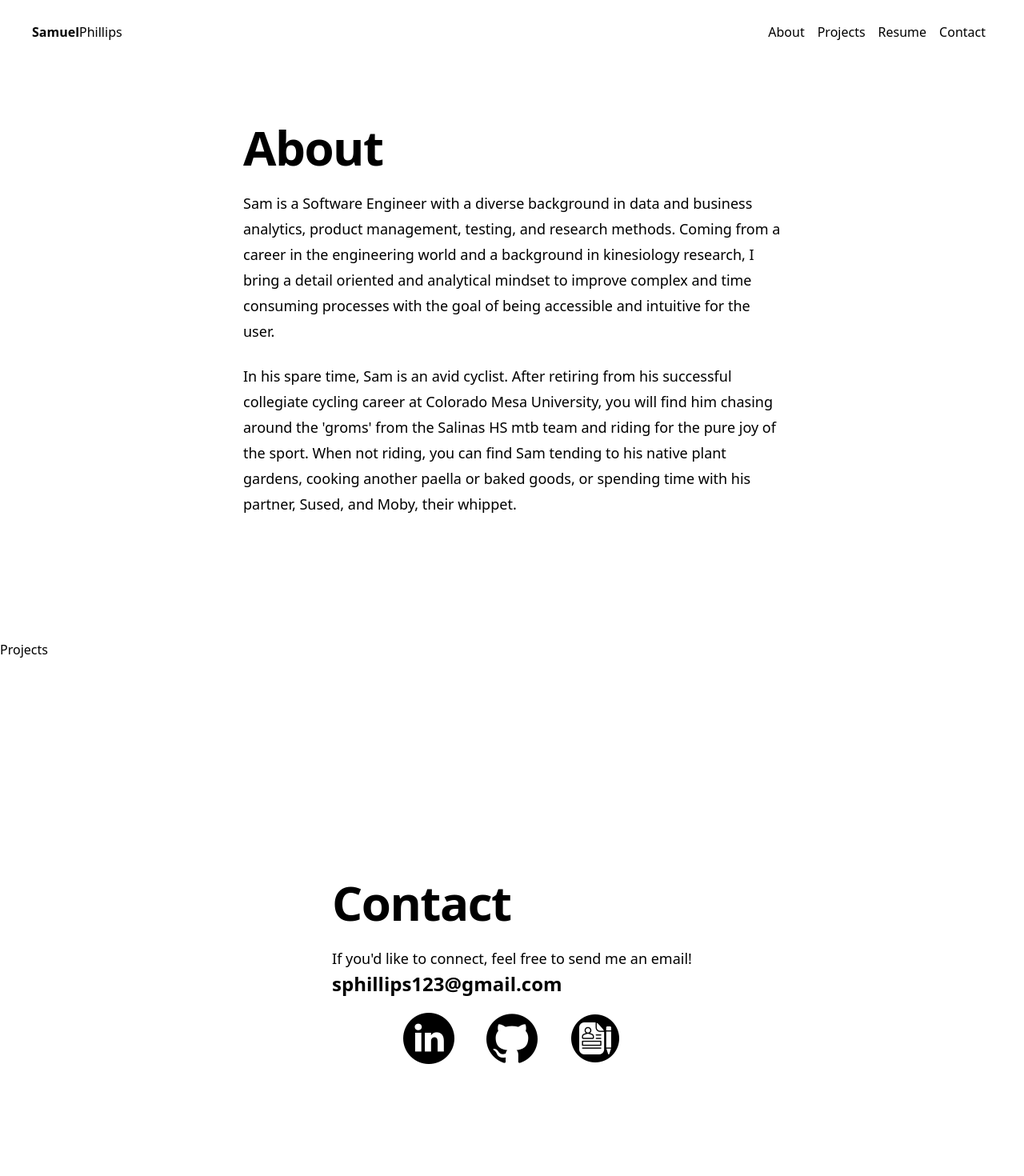
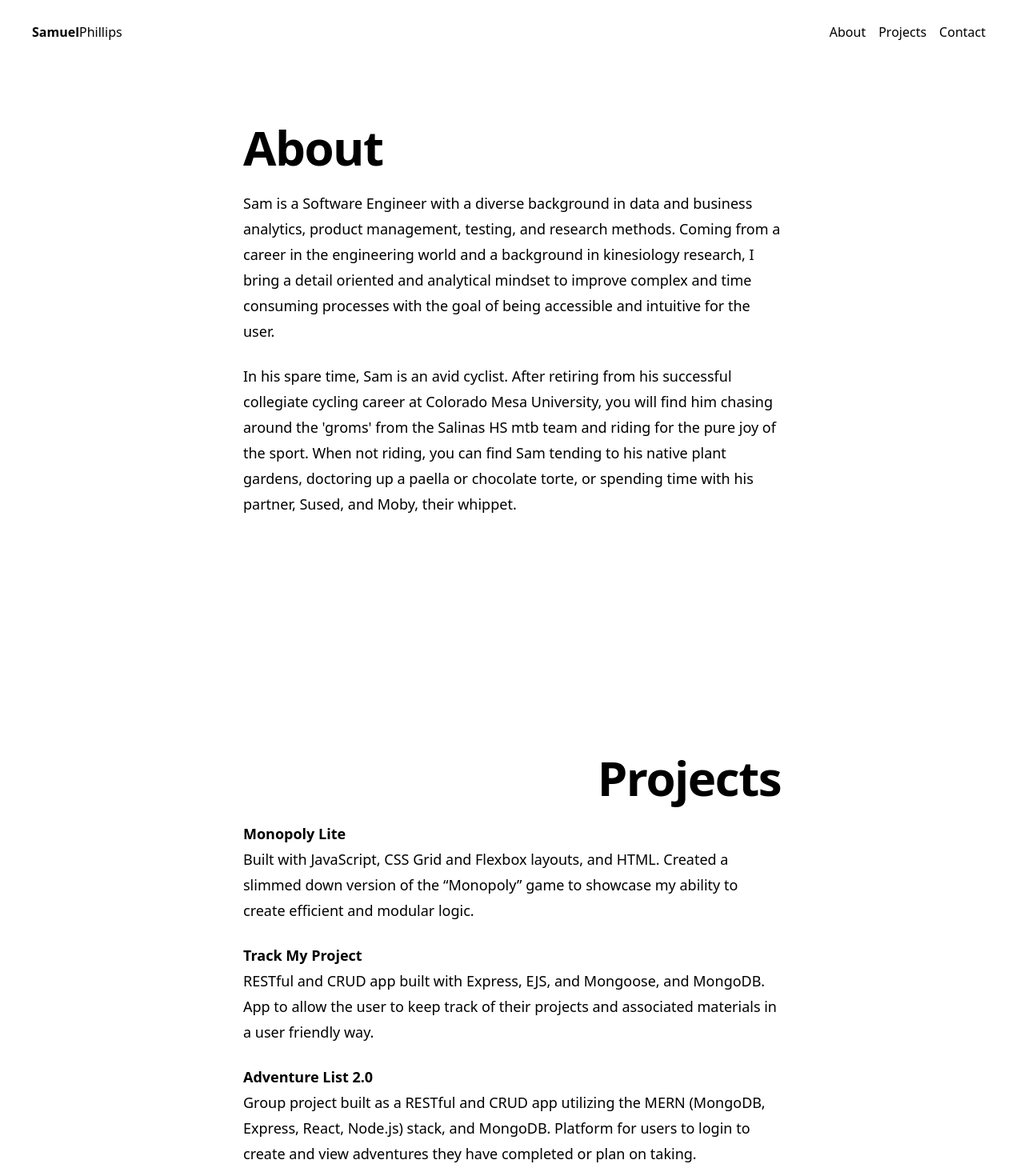
Before and after one commit to samphillips123/portfolio, a React (Create React App) app: page / in a window 1280 px wide. Shown: the top 1470 px of the page at 80% size. Built offline with nearby package versions, Linux system fonts and the light colour scheme.

Commit message:
updated projects section

```diff
--- a/src/components/About.js
+++ b/src/components/About.js
@@ -27,7 +27,7 @@ const About = () => {
                         data-aos-delay='100'
                         className='mt-6 text-lg leading-8'
                     >
-                In his spare time, Sam is an avid cyclist. After retiring from his successful collegiate cycling career at Colorado Mesa University, you will find him chasing around the 'groms' from the Salinas HS mtb team and riding for the pure joy of the sport. When not riding, you can find Sam tending to his native plant gardens, cooking another paella or baked goods, or spending time with his partner, Sused, and Moby, their whippet.
+                        In his spare time, Sam is an avid cyclist. After retiring from his successful collegiate cycling career at Colorado Mesa University, you will find him chasing around the 'groms' from the Salinas HS mtb team and riding for the pure joy of the sport. When not riding, you can find Sam tending to his native plant gardens, doctoring up a paella or chocolate torte, or spending time with his partner, Sused, and Moby, their whippet.
                     </p>
                 </div>
             </div>
--- a/src/components/Contact.js
+++ b/src/components/Contact.js
@@ -10,9 +10,6 @@ const Contact = () => {
                     <h2 className='text-4xl font-bold tracking-tight text-primary-green sm:text-6xl'>
                         Contact
                     </h2>
-                    <p className='mt-6 text-lg leading-8'>
-
-                    </p>
                     <p className='mt-4 text-lg leading-8'>
                         If you'd like to connect, feel free to send me an email!
                     </p>
--- a/src/components/Nav.js
+++ b/src/components/Nav.js
@@ -141,15 +141,7 @@ const Nav = () => {
                                 Projects
                             </Link>
                             <Link
-                                to='resume'
-                                duration={0}
-                                smooth={true}
-                                className='cursor-pointer text-base hover:text-primary-green transition duration-200'
-                            >
-                                Resume
-                            </Link>
-                            <Link
-                                to='Contact'
+                                to='contact'
                                 duration={0}
                                 smooth={true}
                                 className='cursor-pointer text-base hover:text-primary-green transition duration-200'
@@ -237,16 +229,6 @@ const Nav = () => {
                             </motion.div>
                             <motion.div variants={navItemMotion} >
                                 <Link
-                                    to='resume'
-                                    smooth={true}
-                                    className='cursor-pointer text-2xl sm:text-4xl'
-                                    onClick={() => setToggled(false)}
-                                >
-                                    Resume
-                                </Link>
-                            </motion.div>
-                            <motion.div variants={navItemMotion} >
-                                <Link
                                     to='contact'
                                     smooth={true}
                                     className='cursor-pointer text-2xl sm:text-4xl'
--- a/src/components/Projects.js
+++ b/src/components/Projects.js
@@ -1,6 +1,64 @@
 const Projects = () => {
     return (
-        <h1>Projects</h1>
+        <div id='projects' className='min-h-screen flex items-center justify-center'>
+            <div className='mx-auto max-w-7xl px-6 lg:px-8'>
+                <div className='mx-auto max-w-2xl lg:mx-0'>
+                    <h2
+                        data-aos-once='true'
+                        data-aos='fade-up'
+                        data-aos-duration='500'
+                        className='flex justify-end text-4xl font-bold tracking-tight text-primary-green sm:text-6xl'
+                    >
+                        Projects
+                    </h2>
+                    <p
+                        data-aos-once='true'
+                        data-aos='fade-up'
+                        data-aos-duration='500'
+                        data-aos-delay='50'
+                        className='mt-6 text-lg leading-8'
+                    >
+                        <a href='https://monopoly-lite.netlify.app/' target='_blank' >
+                            <strong>
+                                Monopoly Lite
+                            </strong>
+                        </a>
+                        <br />
+                        Built with JavaScript, CSS Grid and Flexbox layouts, and HTML. Created a slimmed down version of the “Monopoly” game to showcase my ability to create efficient and modular logic.
+                    </p>
+                    <p
+                        data-aos-once='true'
+                        data-aos='fade-up'
+                        data-aos-duration='500'
+                        data-aos-delay='100'
+                        className='mt-6 text-lg leading-8'
+                    >
+                        <a href='https://track-my-project-1d1124b69159.herokuapp.com/projects' target='_blank' >
+                            <strong>
+                                Track My Project
+                            </strong>
+                        </a>
+                        <br />
+                        RESTful and CRUD app built with Express, EJS, and Mongoose, and MongoDB. App to allow the user to keep track of their projects and associated materials in a user friendly way.
+                    </p>
+                    <p
+                        data-aos-once='true'
+                        data-aos='fade-up'
+                        data-aos-duration='500'
+                        data-aos-delay='100'
+                        className='mt-6 text-lg leading-8'
+                    >
+                        <a href='https://adventure-list.netlify.app/' target='_blank' >
+                            <strong>
+                                Adventure List 2.0
+                            </strong>
+                        </a>
+                        <br />
+                        Group project built as a RESTful and CRUD app utilizing the MERN (MongoDB, Express, React, Node.js) stack, and MongoDB. Platform for users to login to create and view adventures they have completed or plan on taking.
+                    </p>
+                </div>
+            </div>
+        </div>
     )
 }
 
```
Lines whose indentation alone changed are shown as unchanged.
